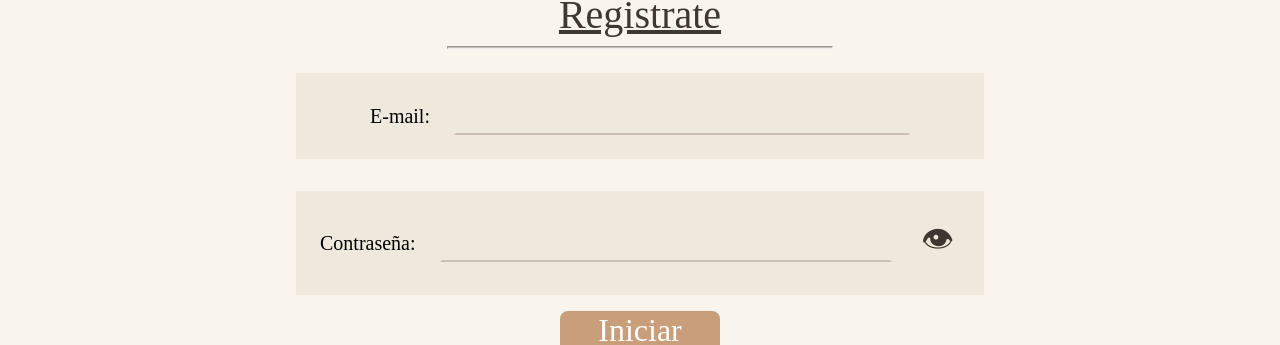
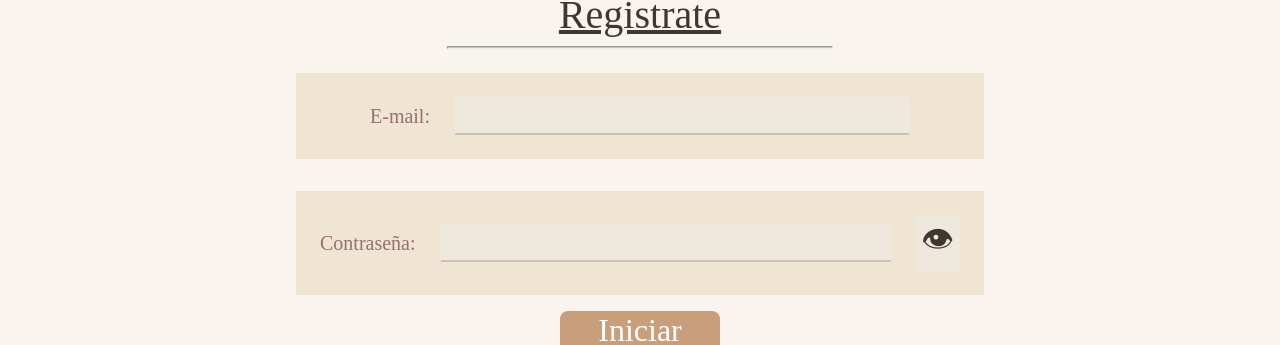
Before and after one commit to MicaSFrohlich/ProyectoFinal_GeneracionT, a React (Vite) app: page /login in a window 1280 px wide. Shown: the part 296-641 px from the top of the page. Built offline with nearby package versions, Linux system fonts and the light colour scheme; a web font is replaced by a local one.

Commit message:
registro color

```diff
--- a/src/App.css
+++ b/src/App.css
@@ -244,7 +244,8 @@ a{
 /* REGISTRO Y LOGIN */
 
 .datos{
-    background-color: #efe9dd;
+    background-color: #F0E4D3;
+    color: #987070;
     padding: 3vh;
     gap: 3vh;
     width: 50%;
```
